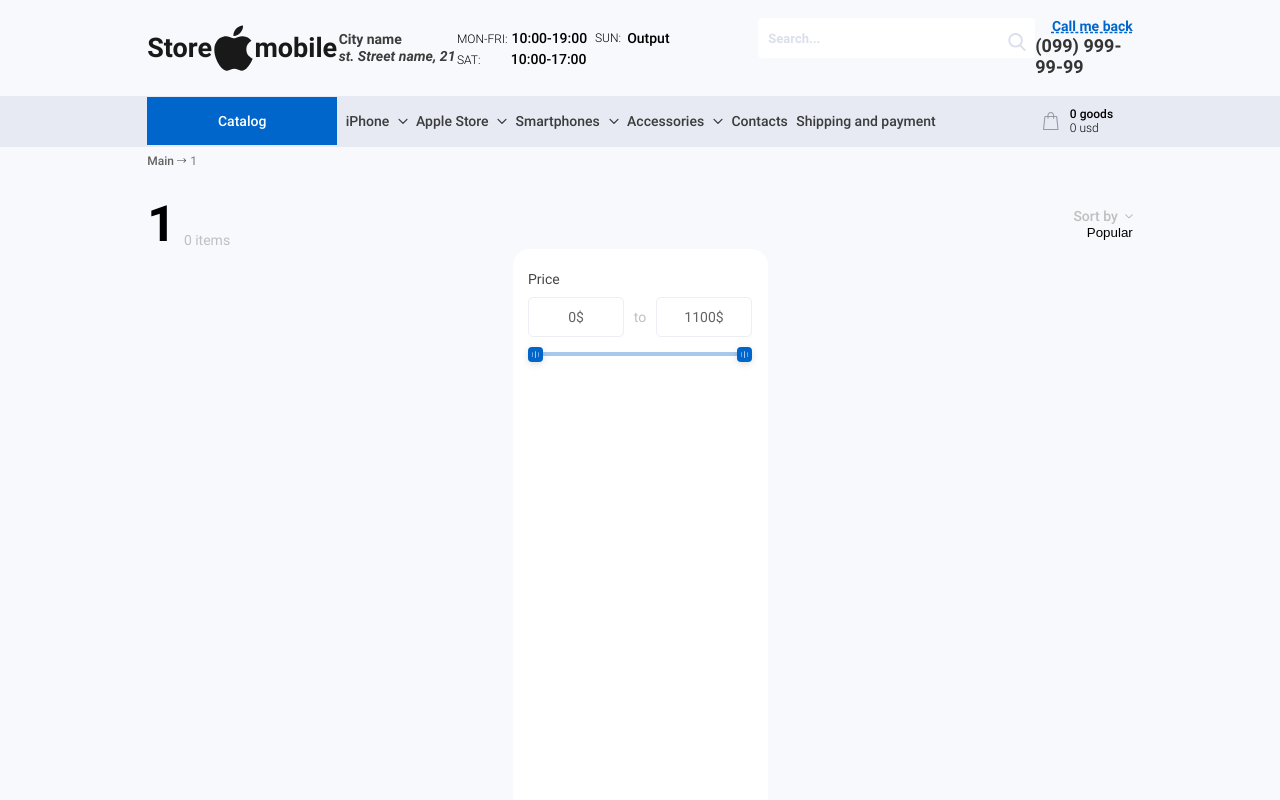
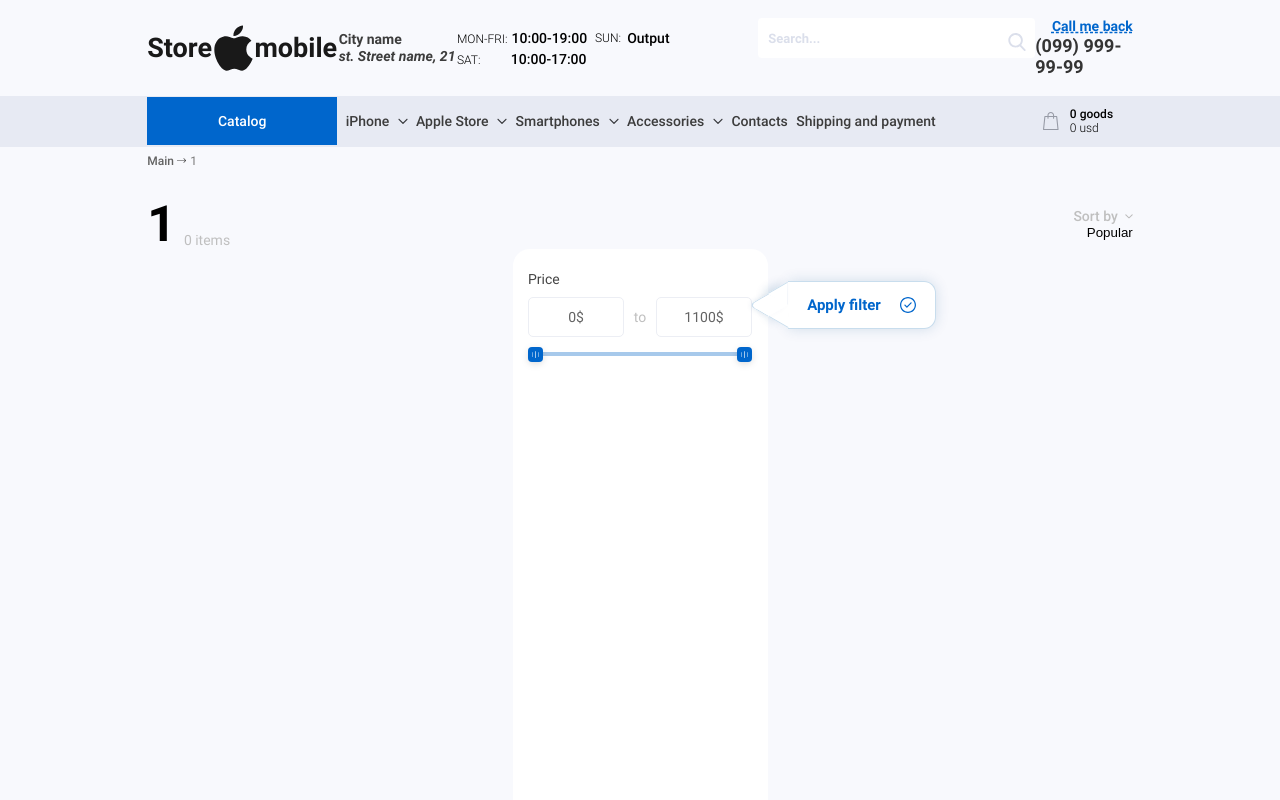
Before and after one commit to IlyaVoitenko/mobile-store, a React (Vite) app: page /category/1 in a window 1280 px wide. Shown: the top 800 px of the page. Built offline with nearby package versions, Linux system fonts and the light colour scheme; a web font is replaced by a local one.

Commit message:
added apply filter btn and styles for it

```diff
--- a/src/components/Category/Category.tsx
+++ b/src/components/Category/Category.tsx
@@ -7,22 +7,29 @@
 import ArrowRightGrey from "../../assets/ArrowRightGrey.svg";
 import arrowDownGrey from "../../assets/arrowDownGrey.svg";
 import arrowDownBlue from "../../assets/arrowDownBlue.svg";
+import successFilter from "../../assets/successFilter.svg";
 import "../../styles/components/_categoryNavProduct.scss";
 import "../../styles/components/_productNameAndCount.scss";
 import "../../styles/components/_filterAndListProducts.scss";
-import { filtersProduct, handleFilter } from "../../helper";
+import {
+  filtersProduct,
+  handleFilter,
+  handlePositionFilter,
+} from "../../helper";
 import { IFiltersProduct } from "../../types";
-import { useEffect, useState } from "react";
+import { useEffect, useState, useRef } from "react";
 
 const Category = () => {
+  const { category } = useParams();
   const [isShow, setIsShow] = useState(false);
+  const containerRef = useRef<HTMLDivElement>(null);
   const [selectedFilters, setSelectedFilters] = useState<IFiltersProduct>({
     models: [],
     memory: [],
     color: [],
     type: [],
   });
-  const { category } = useParams();
+  const [positionApplyBtn, setPositionApplyBtn] = useState(7);
   const filters = filtersProduct(category);
   const { models, memory, color, type } = filters || {};
 
@@ -36,9 +43,6 @@
     setIsShow(false);
   }, [category]);
 
-  useEffect(() => {
-    console.log(selectedFilters);
-  }, [selectedFilters]);
   return (
     <div className="pageDefault">
       <Header />
@@ -67,7 +71,7 @@
           </section>
         </div>
         <section className="containerFilterAndListProducts">
-          <div className="filtersProducts">
+          <div className="filtersProducts" ref={containerRef}>
             <div className="filterPrises">
               <span className="filterTitle">Price</span>
               <PriceRange />
@@ -83,10 +87,21 @@
                             id={item}
                             name={item}
                             className="checkboxFilter"
-                            checked={selectedFilters?.models?.includes(item)}
-                            onChange={({ target }) =>
-                              handleFilter(target, setSelectedFilters, "models")
+                            checked={
+                              selectedFilters?.models?.includes(item) ?? false
                             }
+                            onChange={({ target }) => {
+                              handlePositionFilter(
+                                target,
+                                setPositionApplyBtn,
+                                containerRef
+                              );
+                              handleFilter(
+                                target,
+                                setSelectedFilters,
+                                "models"
+                              );
+                            }}
                           />
                           <span className="box"></span>
 
@@ -116,10 +131,21 @@
                             id={item}
                             name={item}
                             className="checkboxFilter"
-                            checked={selectedFilters?.memory.includes(item)}
-                            onChange={({ target }) =>
-                              handleFilter(target, setSelectedFilters, "memory")
+                            checked={
+                              selectedFilters?.memory?.includes(item) ?? false
                             }
+                            onChange={({ target }) => {
+                              handlePositionFilter(
+                                target,
+                                setPositionApplyBtn,
+                                containerRef
+                              );
+                              handleFilter(
+                                target,
+                                setSelectedFilters,
+                                "memory"
+                              );
+                            }}
                           />
                           <span className="box"></span>
 
@@ -142,10 +168,17 @@
                             id={item}
                             name={item}
                             className="checkboxFilter"
-                            checked={selectedFilters?.color.includes(item)}
-                            onChange={({ target }) =>
-                              handleFilter(target, setSelectedFilters, "color")
+                            checked={
+                              selectedFilters?.color?.includes(item) ?? false
                             }
+                            onChange={({ target }) => {
+                              handlePositionFilter(
+                                target,
+                                setPositionApplyBtn,
+                                containerRef
+                              );
+                              handleFilter(target, setSelectedFilters, "color");
+                            }}
                           />
                           <span className="box"></span>
 
@@ -168,10 +201,17 @@
                             id={item}
                             name={item}
                             className="checkboxFilter"
-                            checked={selectedFilters?.type.includes(item)}
-                            onChange={({ target }) =>
-                              handleFilter(target, setSelectedFilters, "type")
+                            checked={
+                              selectedFilters?.type?.includes(item) ?? false
                             }
+                            onChange={({ target }) => {
+                              handlePositionFilter(
+                                target,
+                                setPositionApplyBtn,
+                                containerRef
+                              );
+                              handleFilter(target, setSelectedFilters, "type");
+                            }}
                           />
                           <span className="box"></span>
 
@@ -183,6 +223,17 @@
                 </div>
               )}
             </div>
+            <div
+              className="applyFilterBtnContainer"
+              style={{
+                top: `${positionApplyBtn}%`,
+              }}
+            >
+              <div className="triangle"></div>
+              <button className="applyFilterBtn">
+                <span>Apply filter</span> <img src={successFilter} alt="" />
+              </button>
+            </div>
           </div>
           <ul className="listProducts"></ul>
         </section>
--- a/src/helper/index.ts
+++ b/src/helper/index.ts
@@ -84,30 +84,30 @@
           "11 Pro ",
           "11",
         ],
-        memory: ["64GB", "128GB", "256GB", "512GB", "1 TB"],
+        memory: ["64 GB", "128 GB", "256 GB", "512 GB", "1 TB"],
         color: ["Red", "Black", "Blue", "Yellow", "Green"],
       };
     case "IPad":
       return {
         models: ["Pro", "Air", "Mini"],
-        memory: ["64GB", "128GB", "256GB", "512GB", "1 TB"],
+        memory: ["64 GB", "128 GB", "256 GB", "512 GB", "1 TB"],
         color: ["Red", "Black", "Blue", "Yellow", "Green"],
       };
     case "Apple Watch":
       return {
         models: ["Series 7", "SE", "Series 3"],
-        memory: ["64GB", "128GB"],
+        memory: ["64 GB", "128 GB"],
       };
     case "IMac":
       return {
         models: ["Pro", "Air", "Mini"],
-        memory: ["64GB", "128GB", "256GB", "512GB", "1 TB"],
+        memory: ["64 GB", "128 GB", "256 GB", "512 GB", "1 TB"],
         color: ["Red", "Black", "Blue", "Yellow", "Green"],
       };
     case "Android Smartphones":
       return {
         models: ["Samsung", "Xiaomi", "Huawei", "Oppo", "Vivo"],
-        memory: ["64GB", "128GB", "256GB", "512GB", "1 TB"],
+        memory: ["64 GB", "128 GB", "256 GB", "512 GB", "1 TB"],
         color: ["Red", "Black", "Blue", "Yellow", "Green"],
       };
     case "Accessories":
@@ -126,7 +126,6 @@
 ) => {
   const name = target.name;
   const isChecked = target.checked;
-
   setSelectedFilters((prev) => {
     const currentFilter = prev[filter] ?? [];
 
@@ -143,3 +142,21 @@
     }
   });
 };
+export const handlePositionApplyBtn = () => {};
+export const handlePositionFilter = (
+  target: HTMLInputElement,
+  setPositionApplyBtn: React.Dispatch<React.SetStateAction<number>>,
+  containerRef: React.RefObject<HTMLDivElement>
+) => {
+  const inputRect = target.getBoundingClientRect();
+  const containerRect = containerRef.current?.getBoundingClientRect();
+
+  if (containerRect) {
+    const inputTop = inputRect.top + inputRect.height / 2;
+    const containerTop = containerRect.top;
+    const containerHeight = containerRect.height;
+
+    const percent = ((inputTop - containerTop) / containerHeight) * 100;
+    setPositionApplyBtn(percent);
+  }
+};
--- a/src/styles/abstracts/_colors.scss
+++ b/src/styles/abstracts/_colors.scss
@@ -25,3 +25,5 @@
 $linkLogoColor: #191919;
 $greyTitleFilter: #444444;
 $inputGreyColor: #eceef4;
+$applyBtnBorderColor: #c8dded;
+$applyBtnBoxShadowColor: #004d8429;
--- a/src/styles/components/_filterAndListProducts.scss
+++ b/src/styles/components/_filterAndListProducts.scss
@@ -7,14 +7,79 @@
   display: flex;
   justify-content: space-between;
   align-items: flex-start;
+  .applyFilterBtnContainer {
+    position: absolute;
+    left: 99%;
+    display: flex;
+    align-items: center;
+    justify-content: center;
+    height: 48px;
+    transform: translateY(-50%);
+    transition: top 0.4s ease, transform 0.4s ease;
+  }
+
   .filtersProducts {
+    position: relative;
     display: flex;
     justify-content: center;
     width: 255px;
     height: 800px;
     border-radius: 17px;
     background-color: $white;
-
+    .triangle {
+      position: relative;
+      left: 1.1%;
+      margin-top: 0.8rem;
+      width: 22.3px;
+      height: 22.3px;
+      background-color: #ffffff;
+      transform: rotate(90deg) skew(-30deg) scale(1, 0.866);
+      box-shadow: 4px 7px 10px -3px rgba(0, 77, 132, 0.1607843137);
+      border-right: #c8dded solid 1px;
+    }
+    .triangle::before,
+    .triangle::after {
+      content: "";
+      position: absolute;
+      width: inherit;
+      height: inherit;
+      background-color: inherit;
+      border-top-right-radius: inherit;
+    }
+    .triangle::before {
+      transform: rotate(-135deg) skewX(-45deg) scale(1.414, 0.707)
+        translateY(-50%);
+      box-shadow: 0px 0px 14px 0px rgba(0, 77, 132, 0.1607843137);
+      border-top: #c8dded solid 1px;
+      box-shadow: -6px -5px 10px -1px rgba(0, 77, 132, 0.1607843137);
+    }
+    .triangle::after {
+      transform: rotate(135deg) skewY(-45deg) scale(0.707, 1.414)
+        translateX(50%);
+      border-top: #c8dded solid 1px;
+      border-right: #c8dded solid 1px;
+      border-top-right-radius: 30%;
+      box-shadow: 3px -3px 6px -4px rgba(0, 77, 132, 0.1607843137);
+    }
+    .applyFilterBtn {
+      display: flex;
+      align-items: center;
+      justify-content: space-evenly;
+      box-shadow: 0px 0px 14px 0px $applyBtnBoxShadowColor;
+      border: 1px solid $applyBtnBorderColor;
+      background-color: $white;
+      width: 147.5px;
+      height: 48px;
+      border-radius: 0px 12px 12px 0px;
+      border-left: 0px;
+      span {
+        font-family: $fontFamily;
+        font-weight: 700;
+        font-size: 15px;
+        line-height: 20px;
+        color: $blue;
+      }
+    }
     .filterPrises {
       display: flex;
       flex-direction: column;
```
Also changed, not shown: src/assets/successFilter.svg (added).
